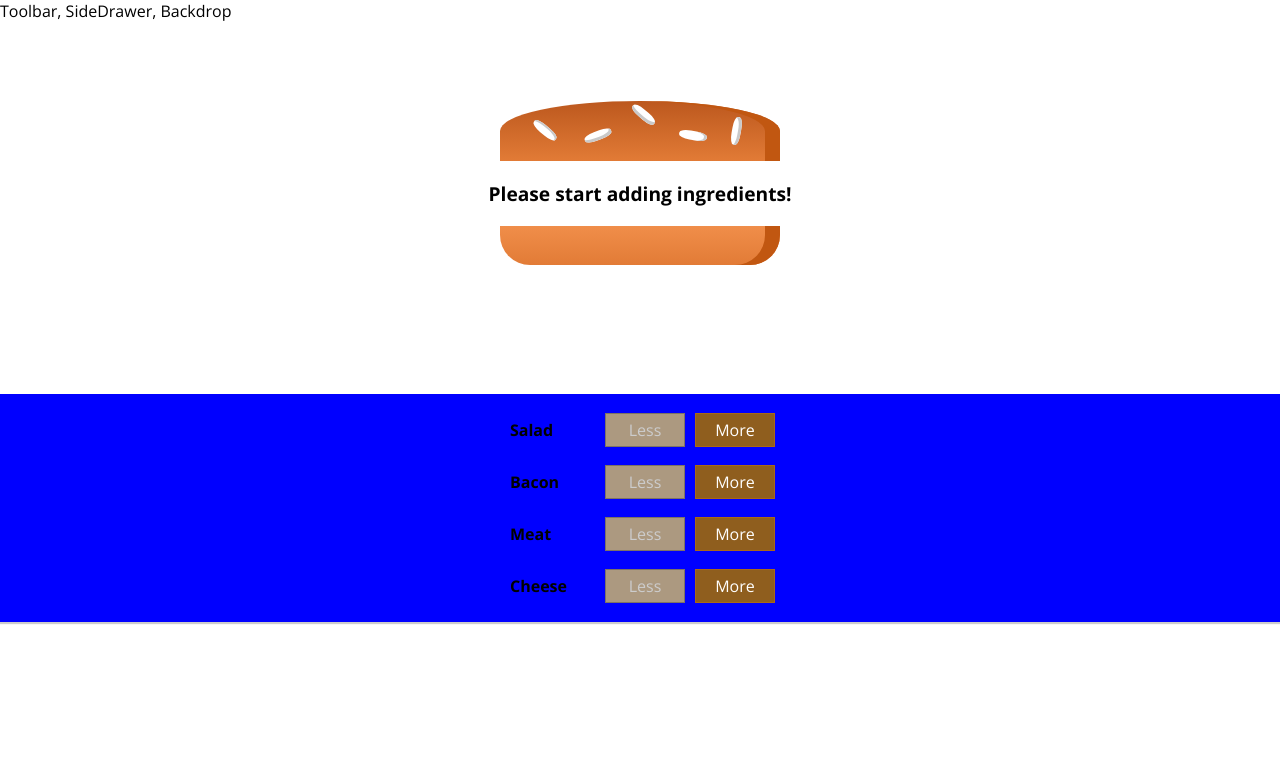
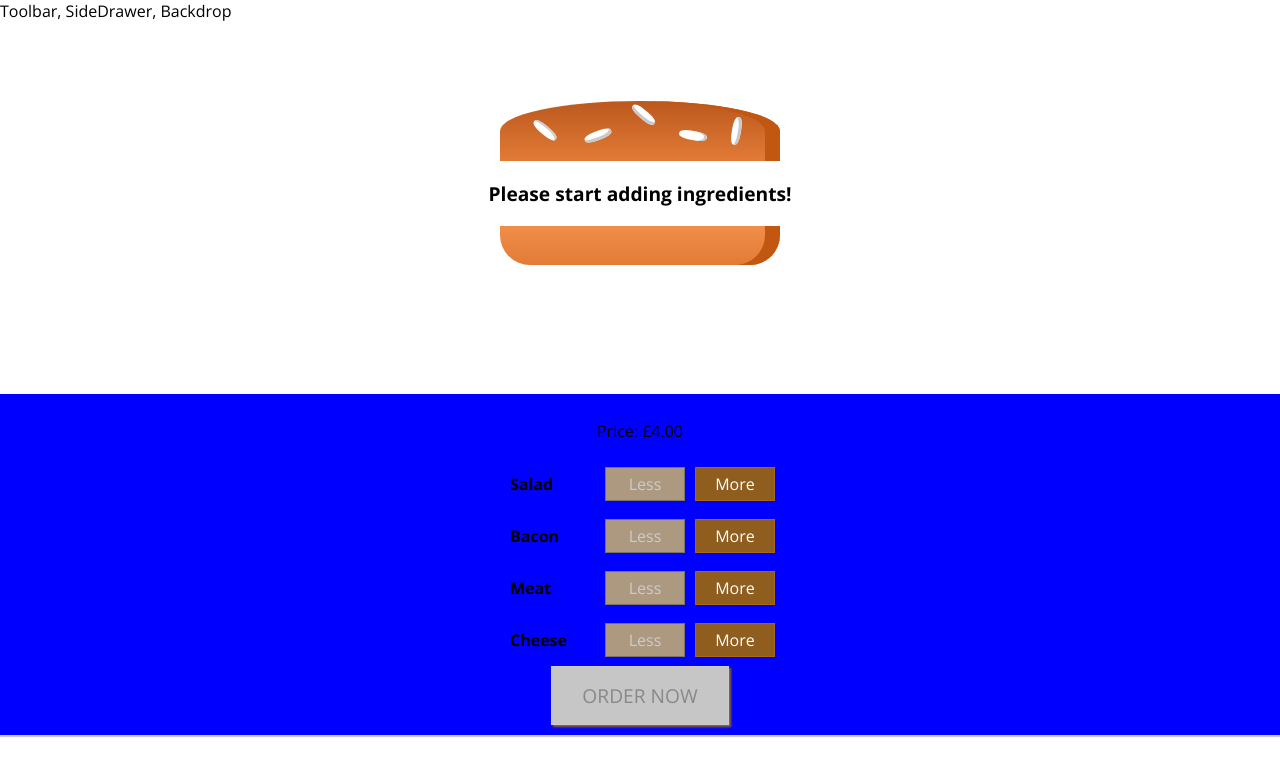
Before and after one commit to MaxRobertsDear/React-Refresher, a React (Create React App) app: page / in a window 1280 px wide. Shown: the top 776 px of the page. Built offline with nearby package versions, Linux system fonts and the light colour scheme.

Commit message:
Added modal and backdrop modal shows order summary and backdrop appears when modal appears

```diff
--- a/src/components/Burger/BuildControls/BuildControls.js
+++ b/src/components/Burger/BuildControls/BuildControls.js
@@ -12,6 +12,7 @@
 
 const buildControls = (props) => (
     <div className={classes.BuildControls}>
+        <p>Price: £{props.price.toFixed(2)}</p>
         {controls.map(ctrl => (
             <BuildControl
                 key={ctrl.label}
@@ -20,6 +21,10 @@
                 removed={() => props.ingredientRemoved(ctrl.type)}
                 disabled={props.disabled[ctrl.type]} />
         ))}
+        <button
+        className={classes.OrderButton}
+        disabled={!props.purchaseable}
+        onClick={props.ordered}>ORDER NOW</button>
     </div>
 )
 
--- a/src/components/Burger/BuildControls/BuildControls.module.css
+++ b/src/components/Burger/BuildControls/BuildControls.module.css
@@ -8,3 +8,45 @@
     margin: auto;
     padding: 10px 0;
 }
+
+
+.OrderButton {
+    background-color: #DAD735;
+    outline: none;
+    cursor: pointer;
+    border: 1px solid #966909;
+    color: #966909;
+    font-family: inherit;
+    font-size: 1.2em;
+    padding: 15px 30px;
+    box-shadow: 2px 2px 2px #966909;
+}
+
+.OrderButton:hover, .OrderButton:active {
+    background-color: #A0DB41;
+    border: 1px solid #966909;
+    color: #966909;
+}
+
+.OrderButton:disabled {
+    background-color: #C7C6C6;
+    cursor: not-allowed;
+    border: 1px solid #ccc;
+    color: #888888;
+}
+
+.OrderButton:not(:disabled) {
+    animation: enable 0.3s linear;
+}
+
+@keyframes enable {
+    0% {
+        transform: scale(1);
+    }
+    60% {
+        transform: scale(1.1);
+    }
+    100% {
+        transform: scale(1);
+    }
+}
--- a/src/components/Burger/Burger.js
+++ b/src/components/Burger/Burger.js
@@ -19,7 +19,7 @@
       transformedIngredients = <p>Please start adding ingredients!</p>
     }
 
-    console.log(transformedIngredients)
+    // console.log(transformedIngredients)
 
     return (
         <div className={classes.Burger}>
--- /dev/null
+++ b/src/components/Burger/OrderSummary/OrderSummary.js
@@ -0,0 +1,24 @@
+import React from 'react'
+
+const orderSummary = (props) => {
+
+const ingredientSummary = Object.keys(props.ingredients)
+    .map((igKey) => {
+        return (<li key={igKey}>
+                    <span style={{textTransform: "capitalize"}}>{igKey}</span>: {props.ingredients[igKey]}
+                </li>)
+    })
+
+    return (
+        <>
+            <h3>Your Order</h3>
+            <p>A delicious Burger with the following ingredients:</p>
+            <ul>
+              {ingredientSummary}
+            </ul>
+            <p>Continue to checkout?</p>
+        </>
+    )
+}
+
+export default orderSummary
--- /dev/null
+++ b/src/components/UI/Backdrop/Backdrop.js
@@ -0,0 +1,9 @@
+import React from 'react'
+
+import classes from './Backdrop.module.css'
+
+const backdrop = (props) => (
+    props.show? <div className={classes.Backdrop} onClick={props.clicked} ></div> : null
+)
+
+export default backdrop
--- /dev/null
+++ b/src/components/UI/Backdrop/Backdrop.module.css
@@ -0,0 +1,9 @@
+.Backdrop {
+    width: 100%;
+    height: 100%;
+    z-index: 100;
+    position: fixed;
+    left: 0;
+    top: 0;
+    background-color: rgba(0, 0, 0, 0.5);
+}
--- /dev/null
+++ b/src/components/UI/Modal/Modal.js
@@ -0,0 +1,20 @@
+import React from 'react'
+
+import Backdrop from '../Backdrop/Backdrop'
+import classes from './Modal.module.css'
+
+const modal = (props) => (
+    <>
+        <Backdrop show={props.show} clicked={props.modalClosed} />
+        <div
+            className={classes.Modal}
+            style={{
+                transform: props.show? 'translateY(0)' : 'translateY(-100vh)',
+                opacity: props.show? '1' : '0'
+            }}>
+            {props.children}
+        </div>
+    </>
+)
+
+export default modal
--- /dev/null
+++ b/src/components/UI/Modal/Modal.module.css
@@ -0,0 +1,20 @@
+.Modal {
+    position: fixed;
+    z-index: 500;
+    background-color: white;
+    width: 70%;
+    border: 1px solid #ccc;
+    box-shadow: 1px 1px 1px black;
+    padding: 16px;
+    left: 15%;
+    top: 30%;
+    box-sizing: border-box;
+    transition: all 0.3s ease-out;
+}
+
+@media (min-width: 600px) {
+    .Modal {
+        width: 500px;
+        left: calc(50% - 250px);
+    }
+}
--- a/src/containers/BurgerBuilder.js
+++ b/src/containers/BurgerBuilder.js
@@ -1,6 +1,8 @@
 import React, { Component } from 'react'
 import Burger from '../components/Burger/Burger'
 import BuildControls from '../components/Burger/BuildControls/BuildControls'
+import Modal from '../components/UI/Modal/Modal'
+import OrderSummary from '../components/Burger/OrderSummary/OrderSummary'
 
 const INGREDIENT_PRICES = {
     salad: 0.5,
@@ -18,7 +20,31 @@
             cheese: 0,
             meat: 0,
         },
-        totalPrice: 4.0
+        totalPrice: 4.0,
+        purchaseable: false,
+        purchasing: false,
+    }
+
+    purchaseHandler = () => {
+        this.setState({purchasing: true})
+    }
+
+    purchaseCancelHandler = () => {
+        this.setState({purchasing: false})
+    }
+
+    updatePurchaseable(ingredients) {
+        const sum = Object.keys(ingredients)
+            .map(igKey => {
+                return ingredients[igKey]
+            })
+            .reduce((sum, el) => {
+                console.log(`sum ${sum}`)
+                console.log(`el ${el}`)
+                return sum + el
+            }, [])
+
+            this.setState({purchaseable: sum>0})
     }
 
     addIngredientHandler = (type) => {
@@ -32,6 +58,7 @@
         const oldPrice = this.state.totalPrice
         const newPrice = oldPrice + priceAddition
         this.setState({totalPrice: newPrice, ingredients: updatedIngredients})
+        this.updatePurchaseable(updatedIngredients)
     }
 
     removeIngredientHandler = (type) => {
@@ -48,6 +75,7 @@
         const oldPrice = this.state.totalPrice
         const newPrice = oldPrice - priceAddition
         this.setState({totalPrice: newPrice, ingredients: updatedIngredients})
+        this.updatePurchaseable(updatedIngredients)
     }
 
     render() {
@@ -60,11 +88,17 @@
 
         return (
             <>
+                <Modal show={this.state.purchasing} modalClosed={this.purchaseCancelHandler}>
+                    <OrderSummary ingredients={this.state.ingredients}/>
+                </Modal>
                 <Burger ingredients={this.state.ingredients}/>
                 <BuildControls
                     ingredientAdded={this.addIngredientHandler}
                     ingredientRemoved={this.removeIngredientHandler}
-                    disabled={disabledInfo} />
+                    disabled={disabledInfo}
+                    price={this.state.totalPrice}
+                    purchaseable={this.state.purchaseable}
+                    ordered={this.purchaseHandler} />
             </>
         )
     }
```
